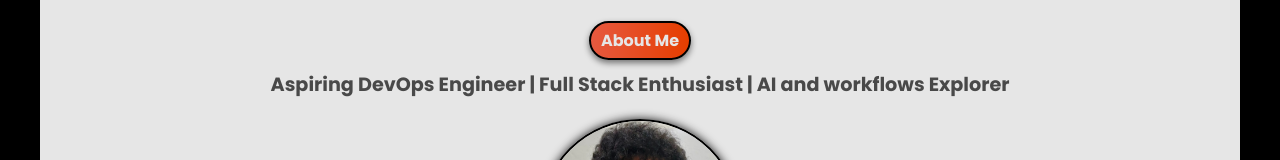
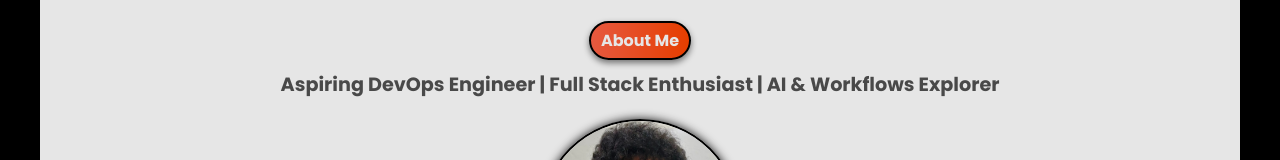
Before and after one commit to AnishAchutha05/My-Portfolio, a plain HTML site: page index.html in a window 1280 px wide. Shown: the part 520-680 px from the top of the page. Drawn offline with Linux system fonts and the light colour scheme.

Commit message:
Update index.html

```diff
--- a/index.html
+++ b/index.html
@@ -49,7 +49,7 @@
         </div>
         <div class="about" id="about">
             <h1 class="stdcontent">About Me</h1>
-                <p class="interest">Aspiring DevOps Engineer | Full Stack Enthusiast | AI and workflows Explorer</p>
+                <p class="interest">Aspiring DevOps Engineer | Full Stack Enthusiast | AI & Workflows Explorer</p>
             <div class="about-img">
                 <img src="assets/WhatsApp Image 2025-08-13 at 15.17.00_b67dc37c.jpg" alt="" class="pro-pic">
             </div>
```
